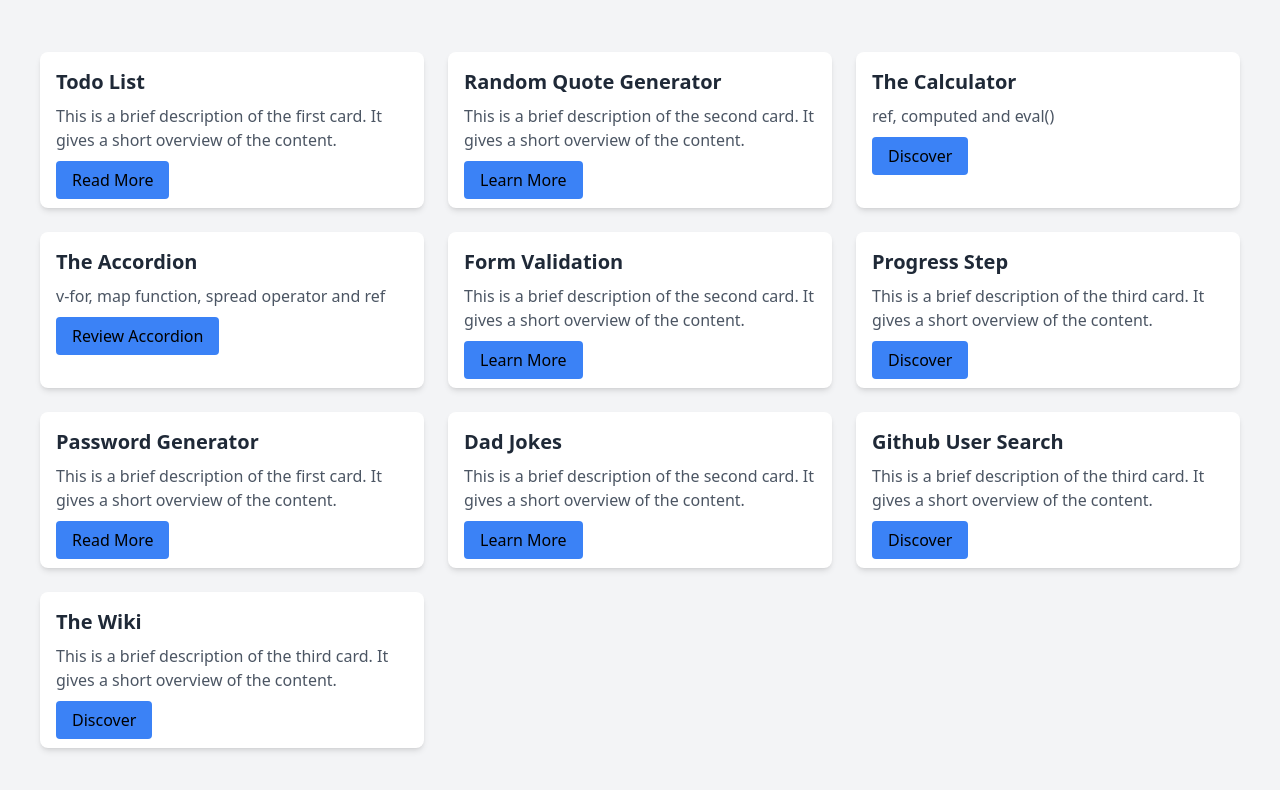
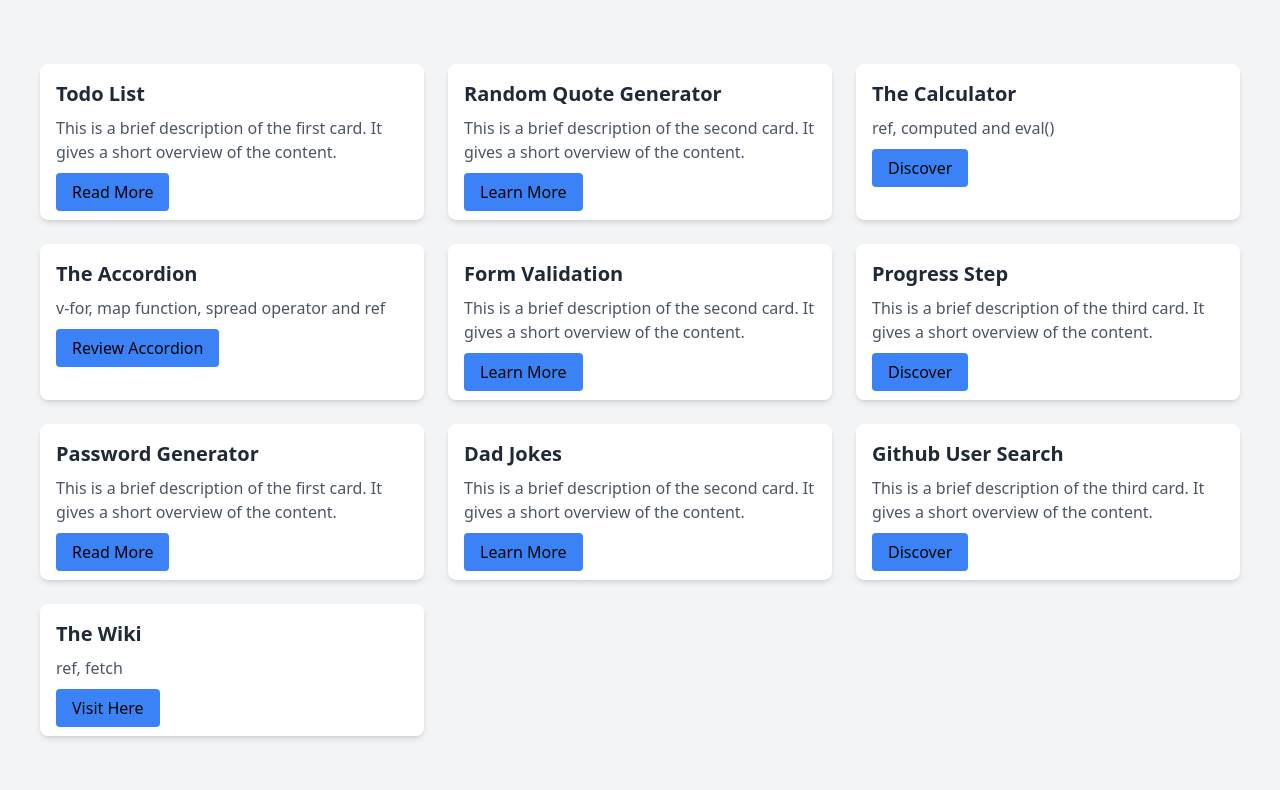
Before and after one commit to ihsan-khan/vue3-projects, a Vue app: page / in a window 1280 px wide. Shown: the top 790 px of the page. Built offline with nearby package versions, Linux system fonts and the light colour scheme.

Commit message:
wikipedia search api integration component added

```diff
--- a/index.html
+++ b/index.html
@@ -4,7 +4,7 @@
     <meta charset="UTF-8">
     <link rel="icon" href="/favicon.ico">
     <meta name="viewport" content="width=device-width, initial-scale=1.0">
-    <title>Vite App</title>
+    <title>Vue Projects</title>
   </head>
   <body>
     <div id="app"></div>
--- a/src/components/TheProjects.vue
+++ b/src/components/TheProjects.vue
@@ -59,9 +59,9 @@
   },
   {
     title: 'The Wiki',
-    description: 'This is a brief description of the third card. It gives a short overview of the content.',
-    buttonText: 'Discover',
-    link:'/wiki'
+    description: 'ref, fetch',
+    buttonText: 'Visit Here',
+    link:'/wiki-search'
   }
 ])
 
--- a/src/components/TheWiki.vue
+++ b/src/components/WikiSearch.vue
@@ -8,6 +8,9 @@
 const isDarkTheme = ref(false)
 
 const searchWikipedia = async (query) => {
+  // encodeURIComponent encodes the query string so that it can be safely included in a URL.
+  // Special characters in the query string (such as spaces, &, ?, =, etc.)
+  // could interfere with the URL's structure or cause errors.
   const encodedQuery = encodeURIComponent(query)
   const endpoint = `https://en.wikipedia.org/w/api.php?action=query&list=search&prop=info&inprop=url&utf8=&format=json&origin=*&srlimit=10&srsearch=${encodedQuery}`
 
@@ -24,7 +27,6 @@
       error.value = 'No results found.'
     }
   } catch (err) {
-    console.error('Error fetching data:', err)
     searchResults.value = []
     error.value = 'An error occurred while fetching data.'
   } finally {
--- a/src/main.js
+++ b/src/main.js
@@ -14,7 +14,7 @@
 import PasswordGenerator from './components/PasswordGenerator.vue'
 import DadJokes from './components/DadJokes.vue'
 import GithubUserSearch from './components/GithubUserSearch.vue'
-import TheWiki from './components/TheWiki.vue'
+import WikiSearch from './components/WikiSearch.vue'
 
 const routes = [
   { path: '/', component: TheProjects },
@@ -27,7 +27,7 @@
   { path: '/password-generator', component: PasswordGenerator},
   { path: '/dad-jokes', component: DadJokes},
   { path: '/github-user-search', component: GithubUserSearch},
-  { path: '/wiki', component: TheWiki},
+  { path: '/wiki-search', component: WikiSearch},
 ]
 
 const router = createRouter({
```
